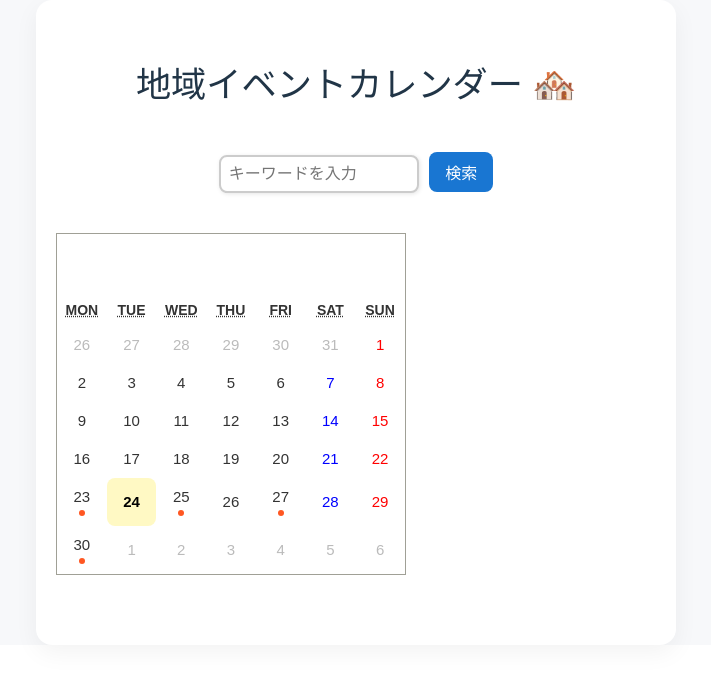
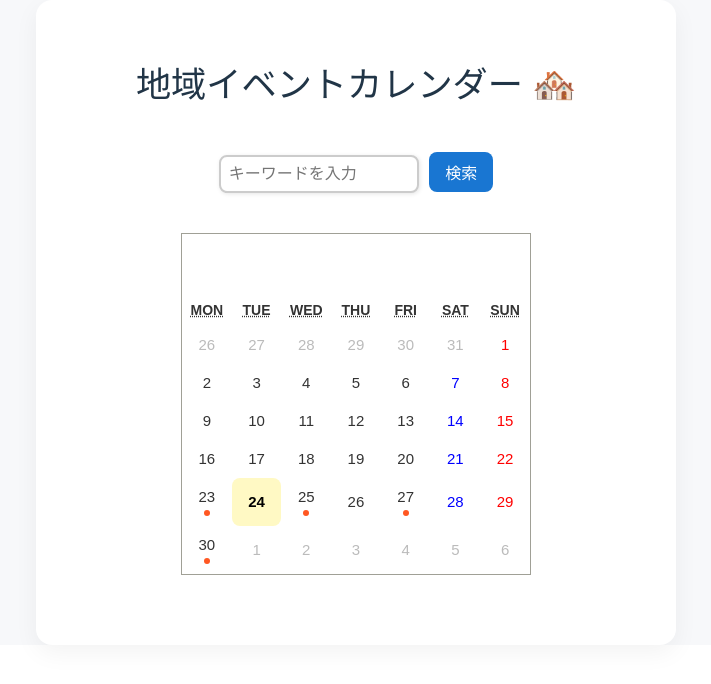
Before and after one commit to okada076/community-event-app, a React (Vite) app: page / in a window 1280 px wide. Shown: the top 684 px of the page, without its empty margins (284-995 px from the left). Built offline with nearby package versions, Linux system fonts and the light colour scheme.

Commit message:
カレンダーを中央に表示

```diff
--- a/src/style.css
+++ b/src/style.css
@@ -241,3 +241,9 @@ button:hover {
   background-color: #ff5722;
   border-radius: 50%;
 }
+
+.calendar-section {
+  display: flex;
+  justify-content: center;
+  margin-bottom: 30px;
+}
```
